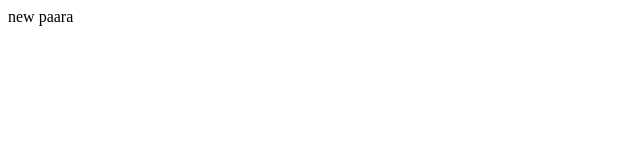
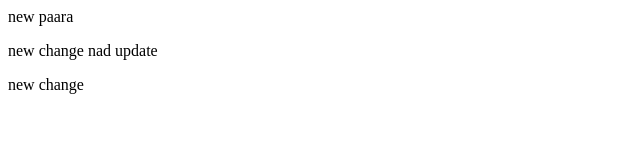
Before and after one commit to Shubhangtripathi809/store-project, a plain HTML site: page gitHub-learn/LocalRepo/index.html in a window 1280 px wide. Shown: the whole page, without its empty margins (0-640 px from the left). Drawn offline with Linux system fonts and the light colour scheme.

```diff
--- a/gitHub-learn/LocalRepo/index.html
+++ b/gitHub-learn/LocalRepo/index.html
@@ -1 +1,2 @@
 <p>new paara</p>
+<p>new change nad update</p>new change
```
Also changed, not shown: 2 other files.
